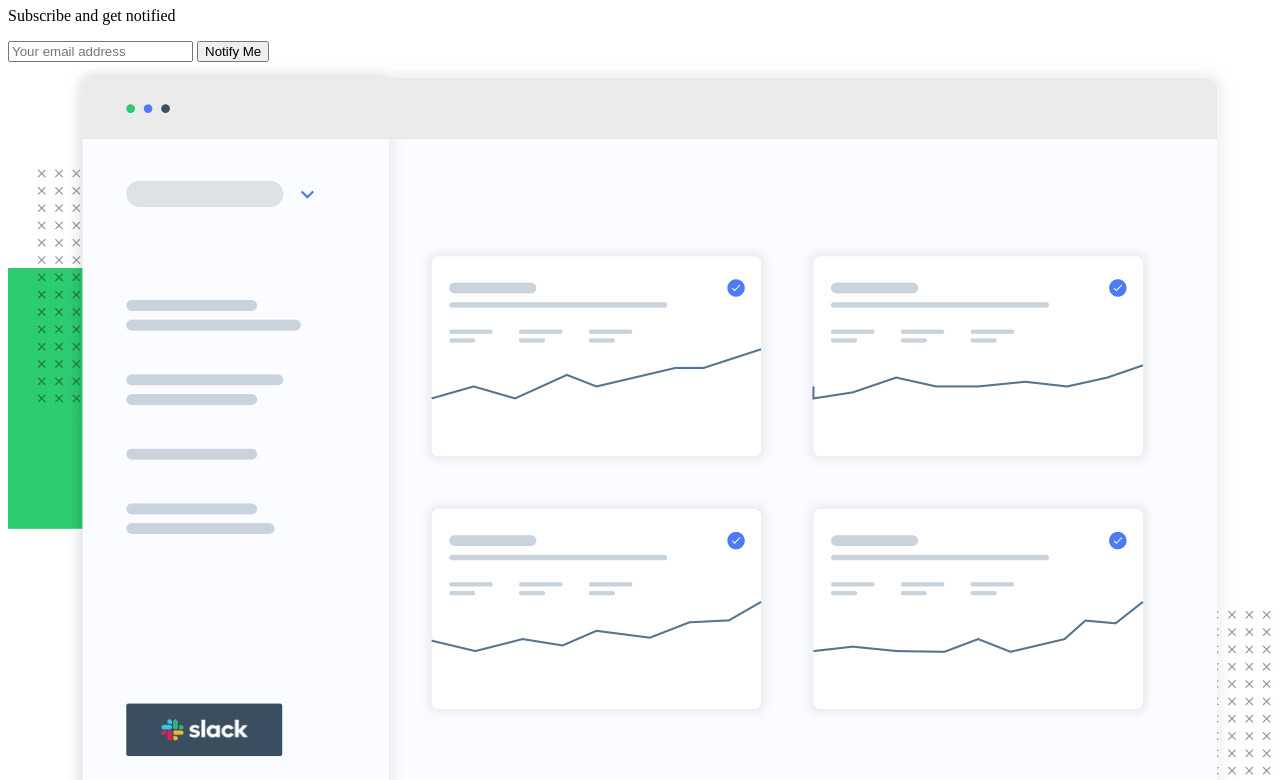
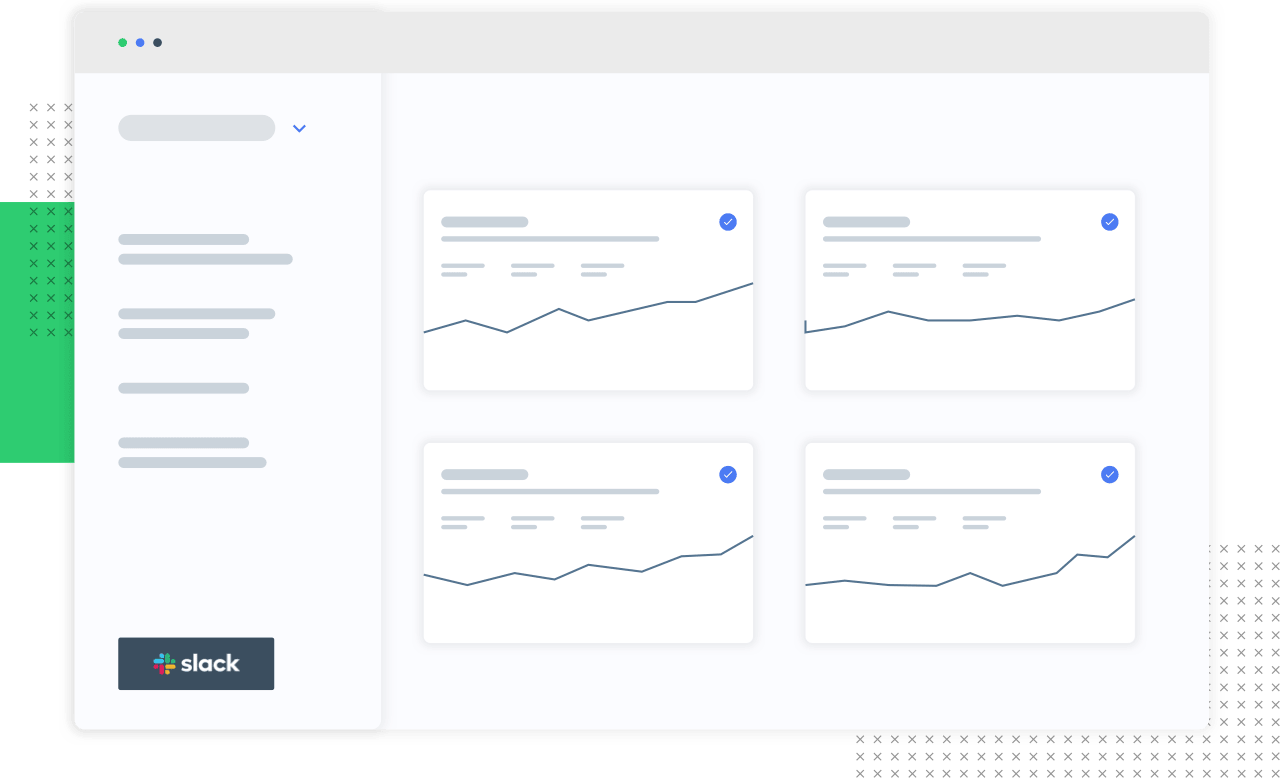
Before and after one commit to Isaacayomi/Ping-coming-soon, a plain HTML site: page index.html in a window 1280 px wide. Shown: the part 111-891 px from the top of the page. Drawn offline with nearby package versions, Linux system fonts and the light colour scheme.

Commit message:
added font link

```diff
--- a/index.html
+++ b/index.html
@@ -13,6 +13,13 @@
 
     <title>Frontend Mentor | Ping coming soon page</title>
     <link rel="stylesheet" href="style.css" />
+
+    <link rel="preconnect" href="https://fonts.googleapis.com" />
+    <link rel="preconnect" href="https://fonts.gstatic.com" crossorigin />
+    <link
+      href="https://fonts.googleapis.com/css2?family=Libre+Franklin:ital,wght@0,100..900;1,100..900&display=swap"
+      rel="stylesheet"
+    />
   </head>
   <body>
     <header class="header">
--- a/style.css
+++ b/style.css
@@ -0,0 +1,7 @@
+* {
+  padding: 0;
+  margin: 0;
+  box-sizing: border-box;
+  font-family: Libre Franklin;
+  font-size: 20px;
+}
```
